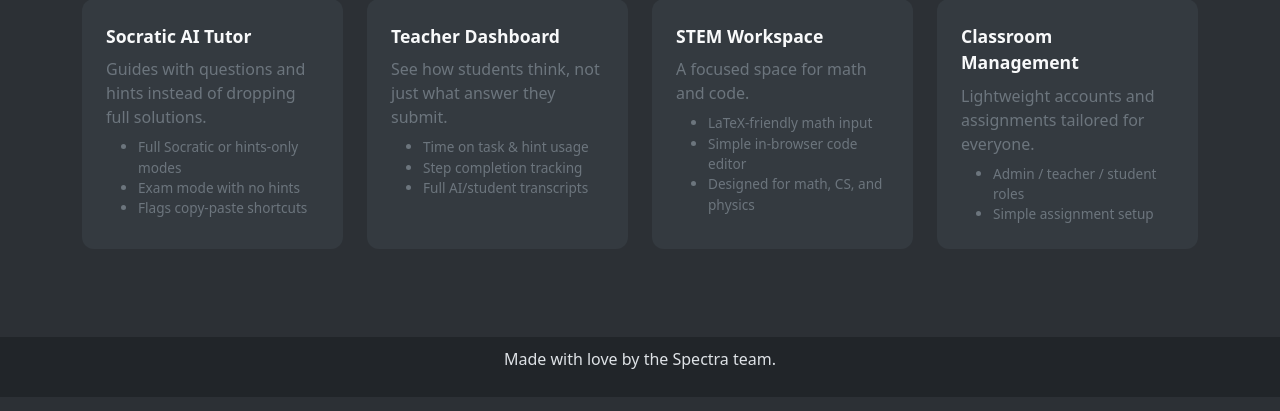
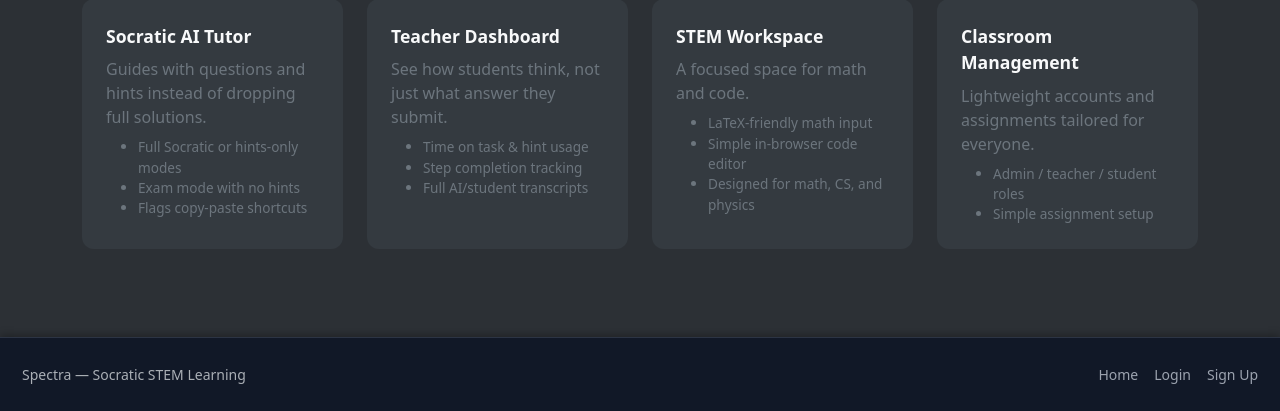
Before and after one commit to FormulaCarbon/Spectra, a Flask app: page / in a window 1280 px wide. Shown: the part 685-1096 px from the top of the page. Before the commit the page ends 1054 px from the top, so only its background shows below. Run offline with Flask 3, Linux system fonts and the light colour scheme.

Commit message:
Update layout.html
Make the footer more stylistically appealing

```diff
--- a/src/templates/layout.html
+++ b/src/templates/layout.html
@@ -95,6 +95,24 @@
                 .spectra-navbar .navbar-toggler:focus {
                     box-shadow: none;
                 }
+
+                .spectra-footer {
+                    background: #111827;
+                    border-top: 1px solid rgba(148, 163, 184, 0.2);
+                    box-shadow: 0 -2px 8px rgba(0, 0, 0, 0.3);
+                    color: #e5e7eb;
+                }
+
+                .spectra-footer .footer-link {
+                    color: #9ca3af;
+                    text-decoration: none;
+                    transition: color 0.15s ease, opacity 0.15s ease;
+                }
+
+                .spectra-footer .footer-link:hover {
+                    color: #ffffff;
+                    opacity: 0.85;
+                }
             </style>
         {% endblock %}
     </head>
@@ -163,9 +181,19 @@
         <div id="content" class = "fill" style="background:#2c3035">{% block content %}{% endblock %}</div>
         <div id="footer" >
             {% block footer %}
-                <footer class="bg-dark">
-                    <p>Made with love by the Spectra team.</p>
-                </footer>
+            <footer class="spectra-footer mt-auto">
+                <div class="container-fluid d-flex flex-column flex-md-row justify-content-between align-items-center py-3">
+                    <div class="text-muted small">
+                        Spectra — Socratic STEM Learning
+                    </div>
+
+                    <div class="d-flex gap-3 small">
+                        <a href="/" class="footer-link">Home</a>
+                        <a href="/login" class="footer-link">Login</a>
+                        <a href="/signup" class="footer-link">Sign Up</a>
+                    </div>
+                </div>
+            </footer>
             {% endblock %}
         </div>
     </body>
```
